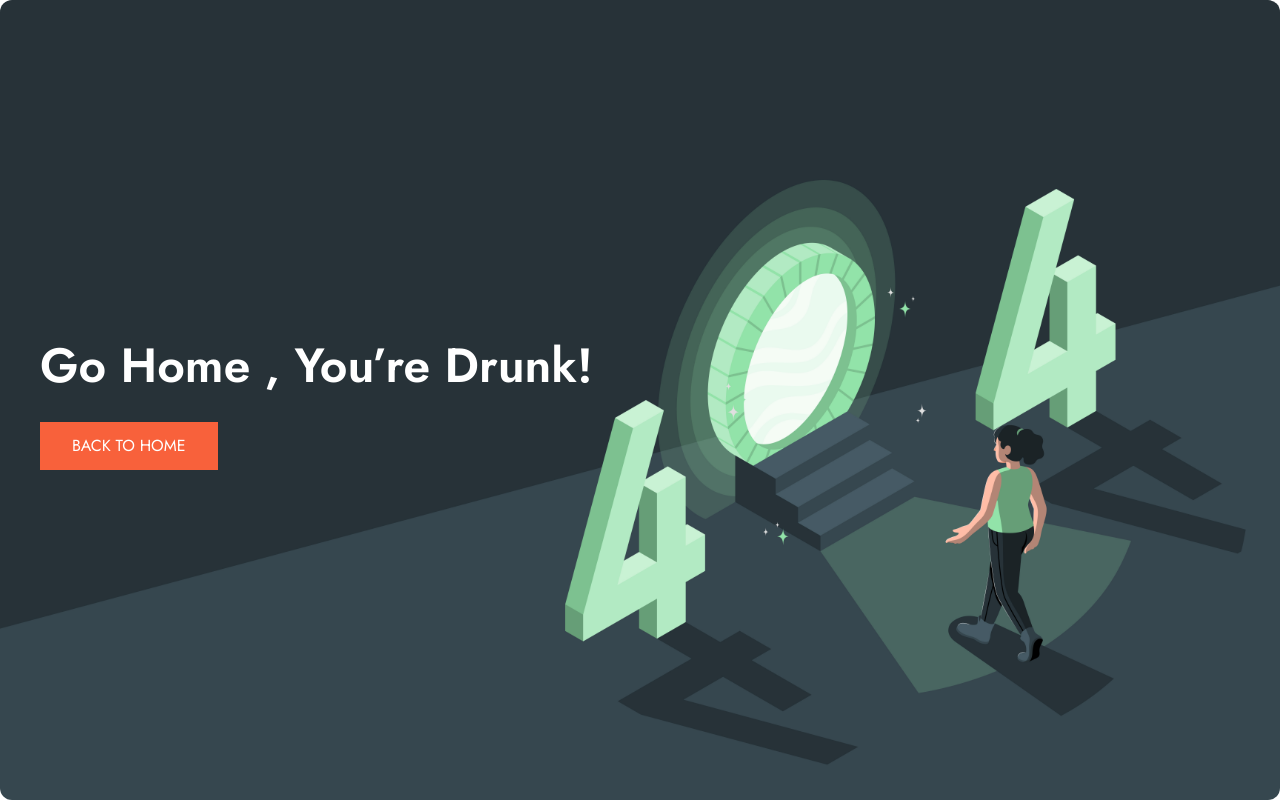
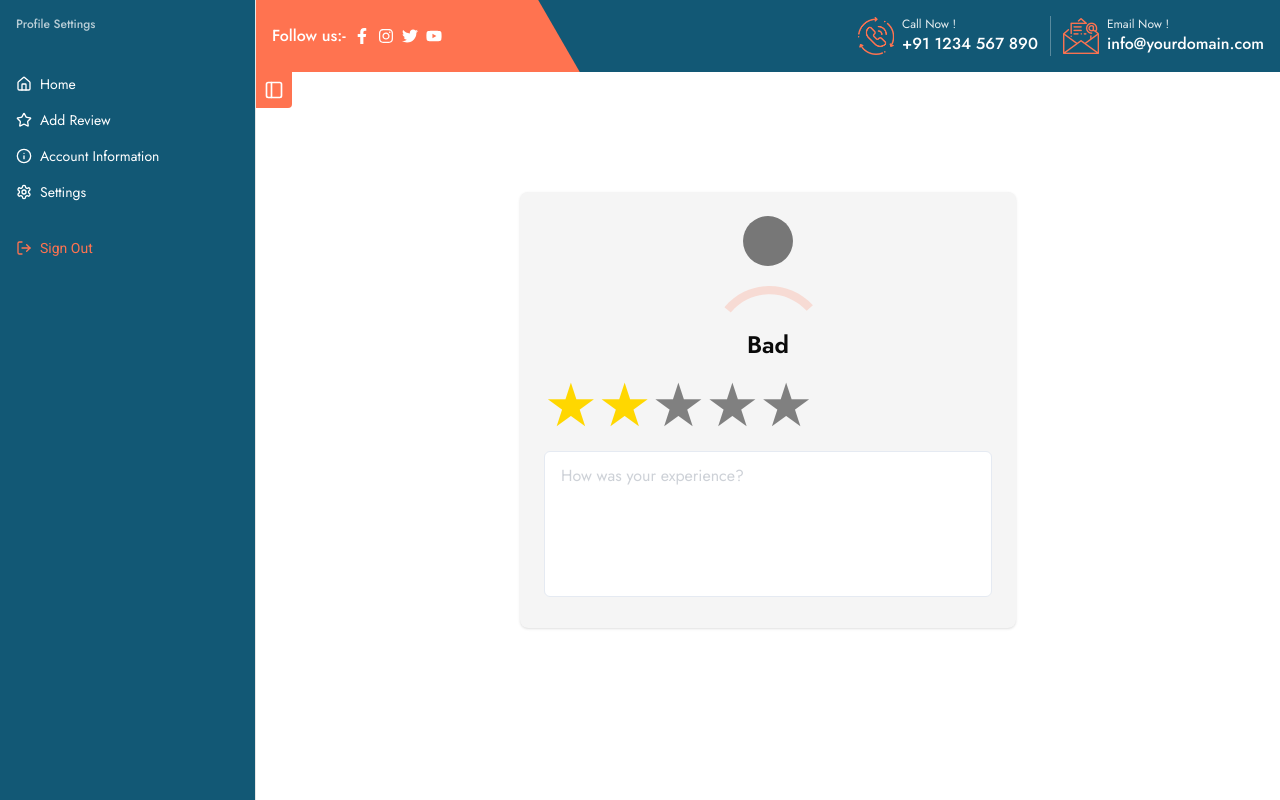
Before and after one commit to alamincoders/campus-connect, a React (Vite) app in the folder frontend/: page /profile/add-review in a window 1280 px wide. Built offline with nearby package versions, Linux system fonts and the light colour scheme; no server answers; sample sign-in values are in the browser's storage.

Commit message:
"Update framer-motion to 11.11.11, modify app-sidebar.jsx and routes/index.jsx"

```diff
--- a/frontend/package.json
+++ b/frontend/package.json
@@ -24,7 +24,7 @@
     "clsx": "^2.1.1",
     "date-fns": "^3.6.0",
     "firebase": "^11.0.1",
-    "framer-motion": "^11.11.10",
+    "framer-motion": "^11.11.11",
     "js-cookie": "^3.0.5",
     "lucide-react": "^0.453.0",
     "react": "^18.3.1",
--- /dev/null
+++ b/frontend/src/components/screens/ReviewRating.jsx
@@ -0,0 +1,123 @@
+import { motion } from "framer-motion";
+import { useState } from "react";
+import ReactStars from "react-rating-stars-component";
+
+const content = [
+  {
+    name: "Bad",
+    height: 50,
+    width: 50,
+    background: "#777",
+    rotate: 180,
+  },
+  {
+    name: "Good",
+    height: 50,
+    width: 100,
+    background: "#125875",
+    rotate: 0,
+  },
+  {
+    name: "Excellent",
+    height: 100,
+    width: 100,
+    background: "#ff7350",
+    rotate: 0,
+  },
+];
+
+const Experience = () => {
+  const [rating, setRating] = useState(2);
+
+  const getContentIndex = (rating) => {
+    if (rating < 3) return 0; // Bad
+    if (rating < 4) return 1; // Good
+    return 2; // Excellent
+  };
+
+  const activeContent = content[getContentIndex(rating)];
+
+  const textVariants = {
+    enter: { x: "-100%", opacity: 0 },
+    center: { x: 0, opacity: 1 },
+    exit: { x: "100%", opacity: 0 },
+  };
+
+  return (
+    <div className="flex items-center justify-center">
+      <div className="w-3/6 mx-auto bg-[#f5f5f5] p-6 rounded-lg shadow">
+        <div className="w-full flex items-center flex-col gap-4">
+          <div className="flex items-center flex-col">
+            <motion.div
+              animate={{
+                height: activeContent.height,
+                width: activeContent.width,
+                backgroundColor: activeContent.background,
+              }}
+              className="transition duration-300 rounded-full"
+            />
+            <div className="mt-5">
+              <Icon rotate={activeContent.rotate} />
+            </div>
+          </div>
+          <motion.h2
+            key={rating}
+            initial="enter"
+            animate="center"
+            exit="exit"
+            variants={textVariants}
+            transition={{ duration: 0 }}
+            className="font-semibold text-2xl transition duration-300 delay-300"
+          >
+            {activeContent.name}
+          </motion.h2>
+        </div>
+        <div>
+          <ReactStars
+            count={5}
+            onChange={setRating}
+            value={rating}
+            size={60}
+            a11y={true}
+            activeColor="#ffd700"
+            isHalf={false}
+          />
+          <label
+            htmlFor="name"
+            className="relative w-full"
+          >
+            <textarea
+              name="name"
+              id="name"
+              rows={5}
+              placeholder="How was your experience?"
+              className="border-[#e5eaf2] border rounded-md outline-none px-4 py-3 w-full focus:border-[#ffd700] transition-colors duration-300 resize-none placeholder:text-gray-400/50"
+            />
+          </label>
+        </div>
+      </div>
+    </div>
+  );
+};
+
+function Icon({ rotate }) {
+  return (
+    <motion.svg
+      width="89"
+      height="27"
+      viewBox="0 0 89 27"
+      fill="none"
+      animate={{ rotate }}
+      transition={{ duration: 0.3 }}
+      xmlns="http://www.w3.org/2000/svg"
+    >
+      <path
+        d="M88.6062 5.75162C83.2588 12.2265 76.5801 17.4742 69.024 21.1381C61.468 24.8021 53.2116 26.7962 44.8162 26.9852C36.4208 27.1741 28.0832 25.5534 20.3699 22.2331C12.6566 18.9129 5.74863 13.9709 0.115372 7.74314L6.26321 2.18218C11.0982 7.52742 17.0273 11.7691 23.6476 14.6188C30.2678 17.4686 37.424 18.8597 44.6297 18.6975C51.8354 18.5354 58.9218 16.8237 65.4071 13.679C71.8925 10.5343 77.6248 6.03022 82.2144 0.472867L88.6062 5.75162Z"
+        fill="#FFD700"
+        className="!fill-primary_main/20"
+      />
+    </motion.svg>
+  );
+}
+
+export default Experience;
--- a/frontend/src/components/ui/app-sidebar.jsx
+++ b/frontend/src/components/ui/app-sidebar.jsx
@@ -23,7 +23,7 @@ const items = [
   },
   {
     title: "Add Review",
-    url: "/add-review",
+    url: "/profile/add-review",
     icon: StarIcon,
   },
   {
--- /dev/null
+++ b/frontend/src/pages/ReviewPage.jsx
@@ -0,0 +1,11 @@
+import ReviewRating from "@/components/screens/ReviewRating";
+
+const ReviewPage = () => {
+  return (
+    <div className="py-16 lg:py-30 relative overflow-hidden px-4">
+      <ReviewRating />
+    </div>
+  );
+};
+
+export default ReviewPage;
--- a/frontend/src/routes/index.jsx
+++ b/frontend/src/routes/index.jsx
@@ -11,6 +11,7 @@ import LoginPage from "@/pages/LoginPage";
 import MyCollege from "@/pages/MyCollege";
 import ProfilePage from "@/pages/ProfilePage";
 import RegisterPage from "@/pages/RegisterPage";
+import ReviewPage from "@/pages/ReviewPage";
 import { createBrowserRouter } from "react-router-dom";
 import PrivateRoute from "./private.route";
 
@@ -59,6 +60,10 @@ export const router = createBrowserRouter([
         index: true,
         element: <ProfilePage />,
       },
+      {
+        path: "add-review",
+        element: <ReviewPage />,
+      },
     ],
   },
   {
```
Also changed, not shown: 1 other file (tests, documents, lock files or other folders).
